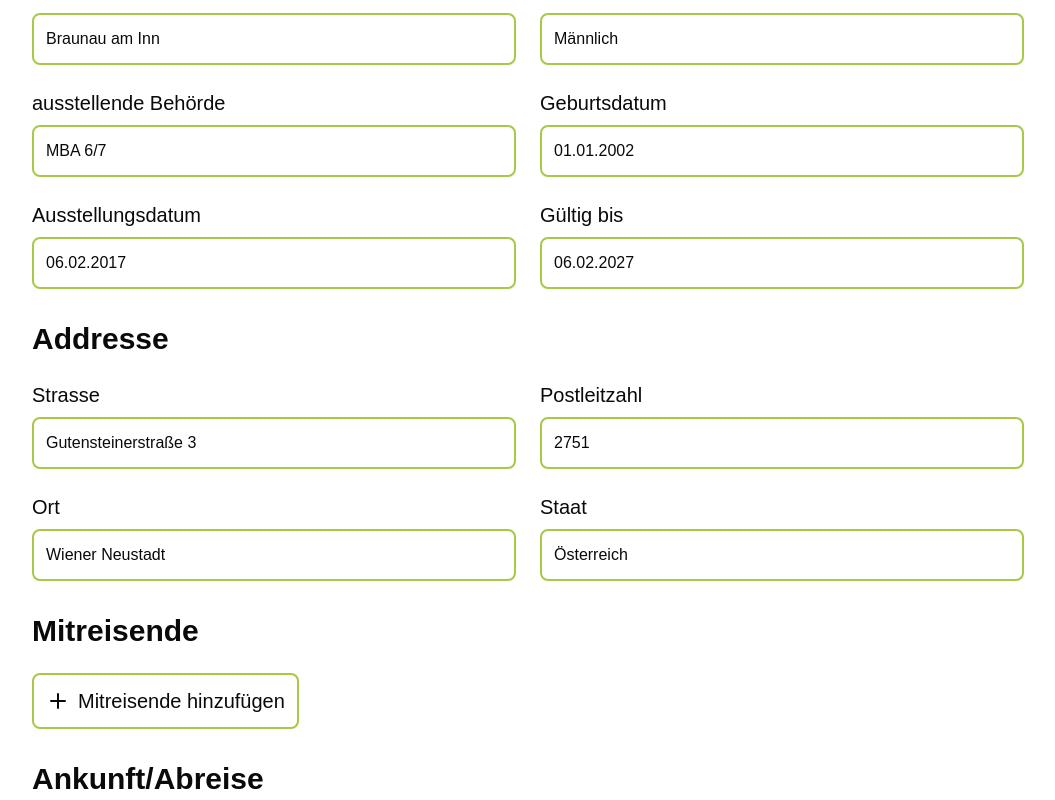
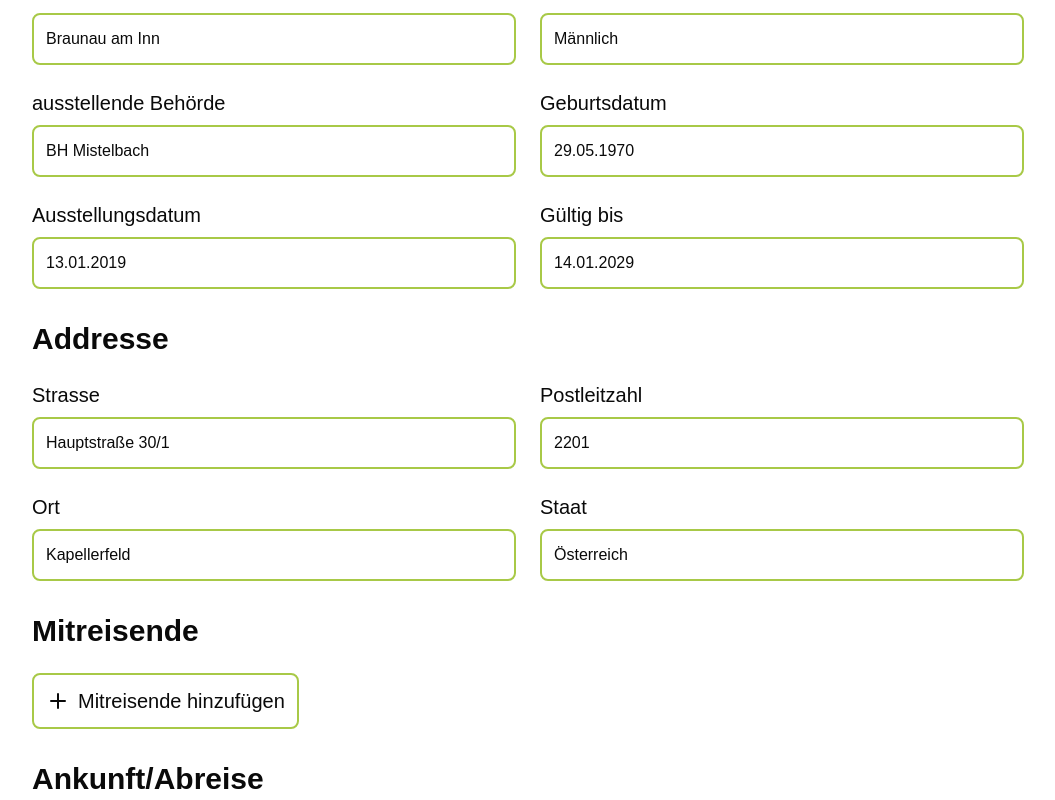
Before and after one commit to Equilibria-sharing-DP/equilibriaSharing_frontend, a Next.js app: page /tenantDataManagement/bookings/edit/0 in a window 1280 px wide. Shown: the part 880-1680 px from the top of the page, without its empty margins (112-1167 px from the left). Built offline with nearby package versions, Linux system fonts and the light colour scheme.

Commit message:
Daten Hardcoded für Prototyp

```diff
--- a/src/app/tenantDataManagement/bookings/edit/[id]/page.tsx
+++ b/src/app/tenantDataManagement/bookings/edit/[id]/page.tsx
@@ -140,7 +140,7 @@ export default function EditBookingPage({ params }: { params: { id: string } })
                 <label className="block text-xl mb-2">ausstellende Behörde</label>
                 <input
                   type="text"
-                  defaultValue="MBA 6/7"
+                  defaultValue="BH Mistelbach"
                   className="w-full p-3 border-2 border-[#A8C947] rounded-lg"
                   readOnly
                 />
@@ -158,7 +158,7 @@ export default function EditBookingPage({ params }: { params: { id: string } })
                 <label className="block text-xl mb-2">Ausstellungsdatum</label>
                 <input
                   type="text"
-                  defaultValue="06.02.2017"
+                  defaultValue="13.01.2019"
                   className="w-full p-3 border-2 border-[#A8C947] rounded-lg"
                   readOnly
                 />
@@ -167,7 +167,7 @@ export default function EditBookingPage({ params }: { params: { id: string } })
                 <label className="block text-xl mb-2">Gültig bis</label>
                 <input
                   type="text"
-                  defaultValue="06.02.2027"
+                  defaultValue="14.01.2029"
                   className="w-full p-3 border-2 border-[#A8C947] rounded-lg"
                   readOnly
                 />
@@ -183,7 +183,7 @@ export default function EditBookingPage({ params }: { params: { id: string } })
                 <label className="block text-xl mb-2">Strasse</label>
                 <input
                   type="text"
-                  defaultValue="Gutensteinerstraße 3"
+                  defaultValue="Hauptstraße 30/1"
                   className="w-full p-3 border-2 border-[#A8C947] rounded-lg"
                   readOnly
                 />
@@ -192,7 +192,7 @@ export default function EditBookingPage({ params }: { params: { id: string } })
                 <label className="block text-xl mb-2">Postleitzahl</label>
                 <input
                   type="text"
-                  defaultValue="2751"
+                  defaultValue="2201"
                   className="w-full p-3 border-2 border-[#A8C947] rounded-lg"
                   readOnly
                 />
@@ -201,7 +201,7 @@ export default function EditBookingPage({ params }: { params: { id: string } })
                 <label className="block text-xl mb-2">Ort</label>
                 <input
                   type="text"
-                  defaultValue="Wiener Neustadt"
+                  defaultValue="Kapellerfeld"
                   className="w-full p-3 border-2 border-[#A8C947] rounded-lg"
                   readOnly
                 />
--- a/src/app/tenantDataManagement/data/bookings.ts
+++ b/src/app/tenantDataManagement/data/bookings.ts
@@ -8,10 +8,10 @@ export interface Booking {
 
   export const bookings: Booking[] = [
     {
-      startDate: "11.09.2024",
-      endDate: "17.09.2024",
-      guestName: "Megahed Mohamed",
-      birthDate: "01.01.2002",
+      startDate: "04.02.2025",
+      endDate: "11.02.2025",
+      guestName: "Müller Marcel",
+      birthDate: "29.05.1970",
       passportNumber: "U 126872387",
     },
     {
```
